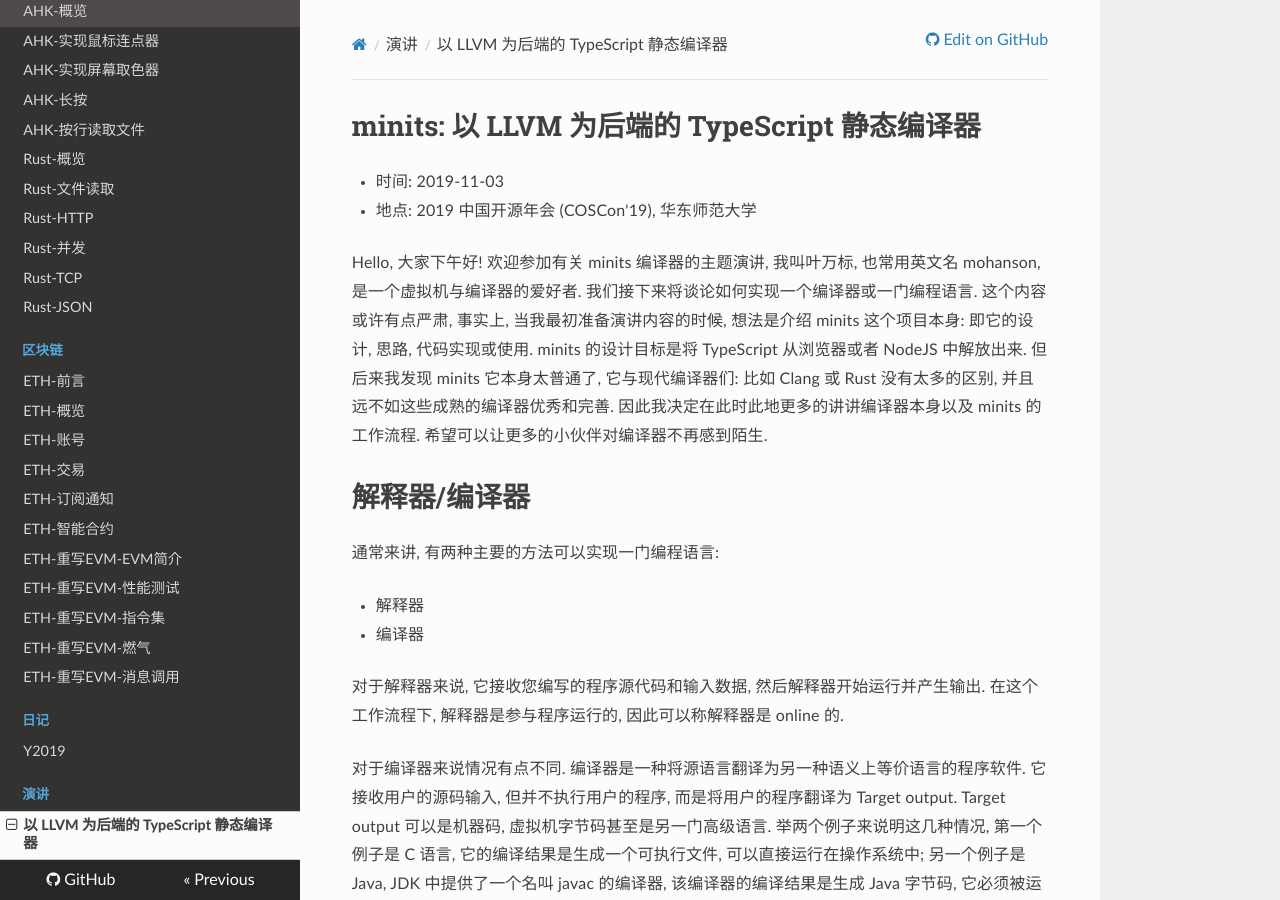
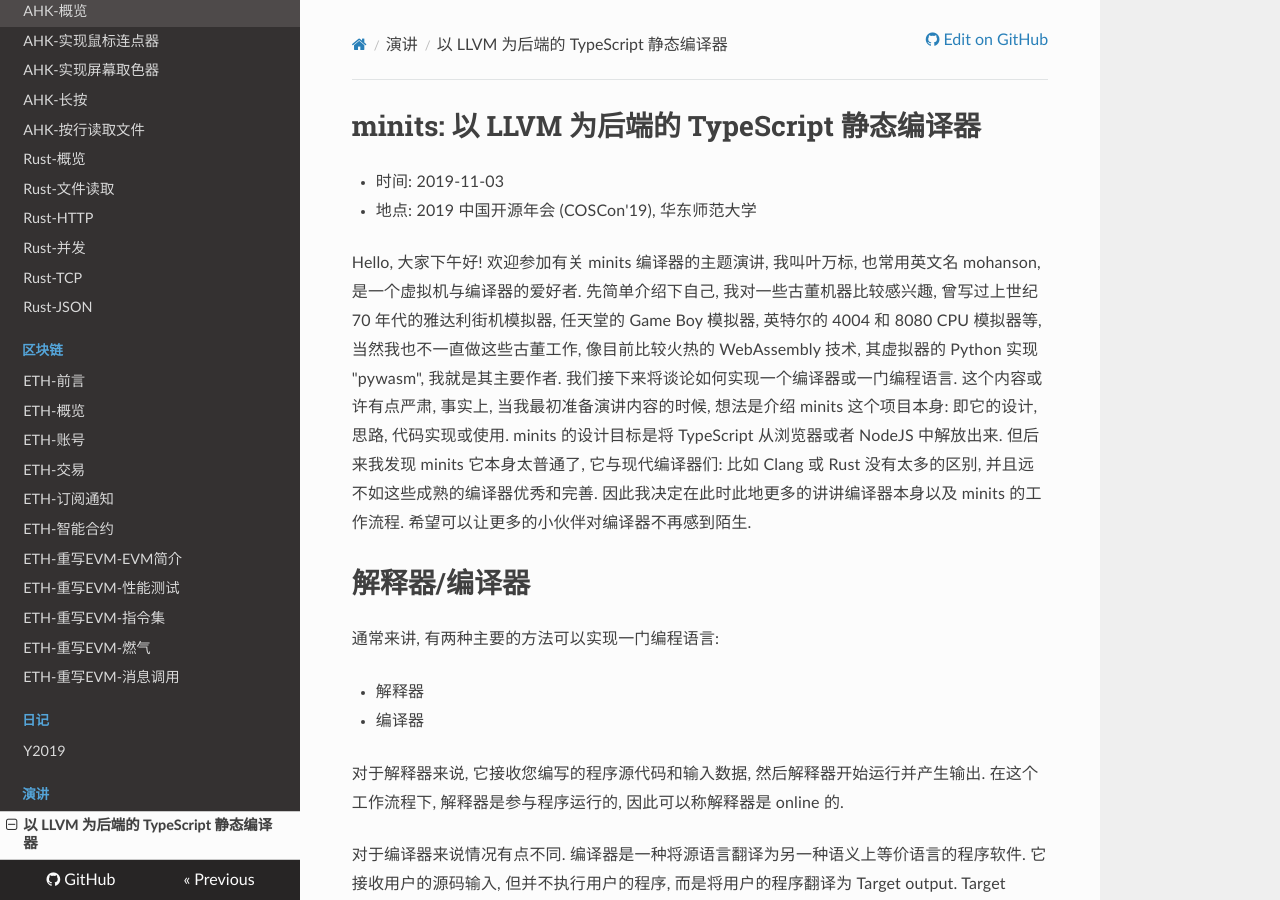
Before and after one commit to mohanson/accu, an MkDocs documentation site: the page built from docs/content/speech/minits.md, in a window 1280 px wide and 900 px high. Built offline with MkDocs 1.6.1, drawn with Linux system fonts in a browser that asks for light colours; nearby versions of some CDN libraries.

Commit message:
2019-11-04 06:16:40

```diff
--- a/docs/content/speech/minits.md
+++ b/docs/content/speech/minits.md
@@ -3,7 +3,7 @@
 - 时间: 2019-11-03
 - 地点: 2019 中国开源年会 (COSCon'19), 华东师范大学
 
-Hello, 大家下午好! 欢迎参加有关 minits 编译器的主题演讲, 我叫叶万标, 也常用英文名 mohanson, 是一个虚拟机与编译器的爱好者. 我们接下来将谈论如何实现一个编译器或一门编程语言. 这个内容或许有点严肃, 事实上, 当我最初准备演讲内容的时候, 想法是介绍 minits 这个项目本身: 即它的设计, 思路, 代码实现或使用. minits 的设计目标是将 TypeScript 从浏览器或者 NodeJS 中解放出来. 但后来我发现 minits 它本身太普通了, 它与现代编译器们: 比如 Clang 或 Rust 没有太多的区别, 并且远不如这些成熟的编译器优秀和完善. 因此我决定在此时此地更多的讲讲编译器本身以及 minits 的工作流程. 希望可以让更多的小伙伴对编译器不再感到陌生.
+Hello, 大家下午好! 欢迎参加有关 minits 编译器的主题演讲, 我叫叶万标, 也常用英文名 mohanson, 是一个虚拟机与编译器的爱好者. 先简单介绍下自己, 我对一些古董机器比较感兴趣, 曾写过上世纪 70 年代的雅达利街机模拟器, 任天堂的 Game Boy 模拟器, 英特尔的 4004 和 8080 CPU 模拟器等, 当然我也不一直做这些古董工作, 像目前比较火热的 WebAssembly 技术, 其虚拟器的 Python 实现 "pywasm", 我就是其主要作者. 我们接下来将谈论如何实现一个编译器或一门编程语言. 这个内容或许有点严肃, 事实上, 当我最初准备演讲内容的时候, 想法是介绍 minits 这个项目本身: 即它的设计, 思路, 代码实现或使用. minits 的设计目标是将 TypeScript 从浏览器或者 NodeJS 中解放出来. 但后来我发现 minits 它本身太普通了, 它与现代编译器们: 比如 Clang 或 Rust 没有太多的区别, 并且远不如这些成熟的编译器优秀和完善. 因此我决定在此时此地更多的讲讲编译器本身以及 minits 的工作流程. 希望可以让更多的小伙伴对编译器不再感到陌生.
 
 # 解释器/编译器
 
```
